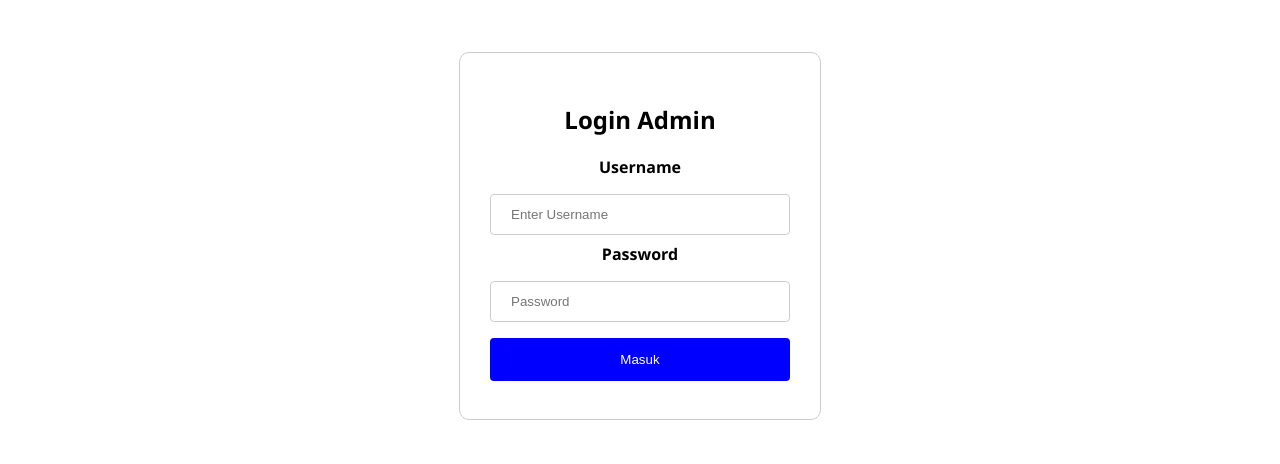
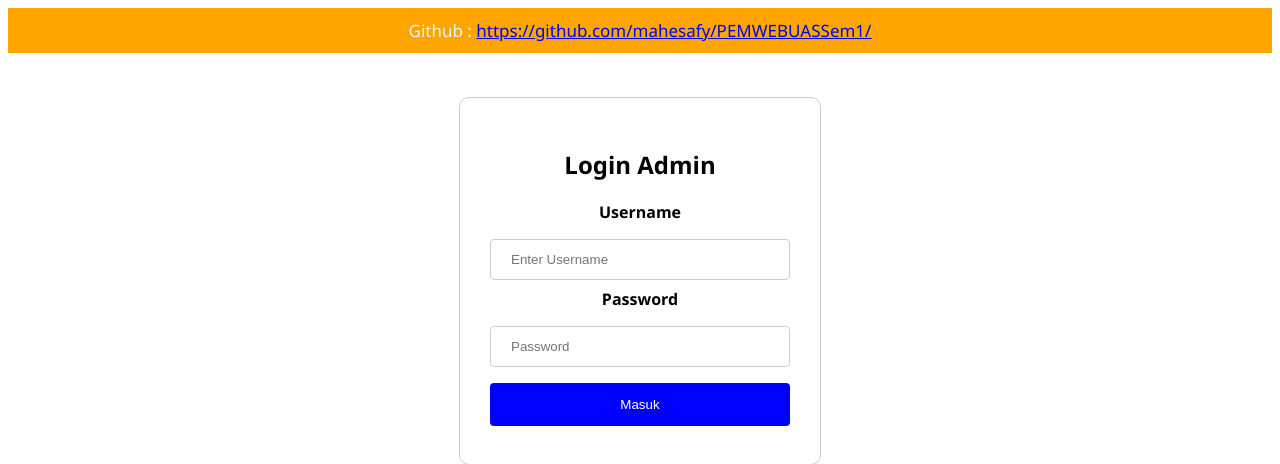
Before and after one commit to mahesafy/PEMWEBUASSem1, a PHP site: page /login.php in a window 1280 px wide. Shown: the top 464 px of the page. Run offline with PHP 8.4, Linux system fonts and the light colour scheme; some libraries are stand-ins or nearby versions.

Commit message:
Add Github Link in index and login

```diff
--- a/login.php
+++ b/login.php
@@ -88,10 +88,27 @@ button[type="submit"] {
   border-radius: 4px;
   cursor: pointer;
 }
+.topnav {
+  overflow: hidden;
+  background-color: orange;
+}
+
+.topnav {
+  color: #f2f2f2;
+  text-align: center;
+  padding: 11px 16px;
+  text-decoration: none;
+  font-size: 17px;
+}
+
 </style>
     <title>Login Admin</title>
 </head>
-<body><br><br>
+<body>
+    <div class="topnav">
+Github : <a href="https://github.com/mahesafy/PEMWEBUASSem1/">https://github.com/mahesafy/PEMWEBUASSem1/</a>
+</div>
+    <br><br>
 
 <form action='' method='post'>
 <h2>Login Admin</h2>
```
Also changed, not shown: index.php (+15 -0 lines).
